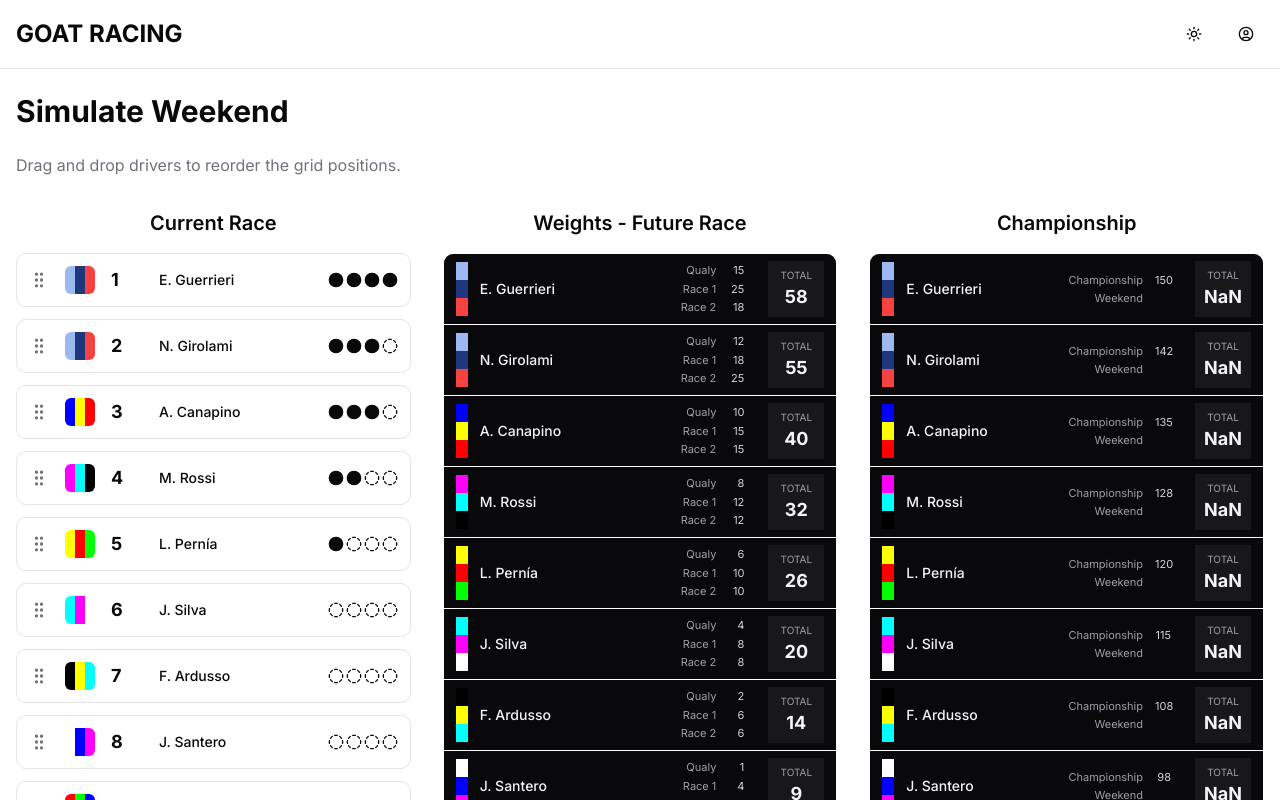
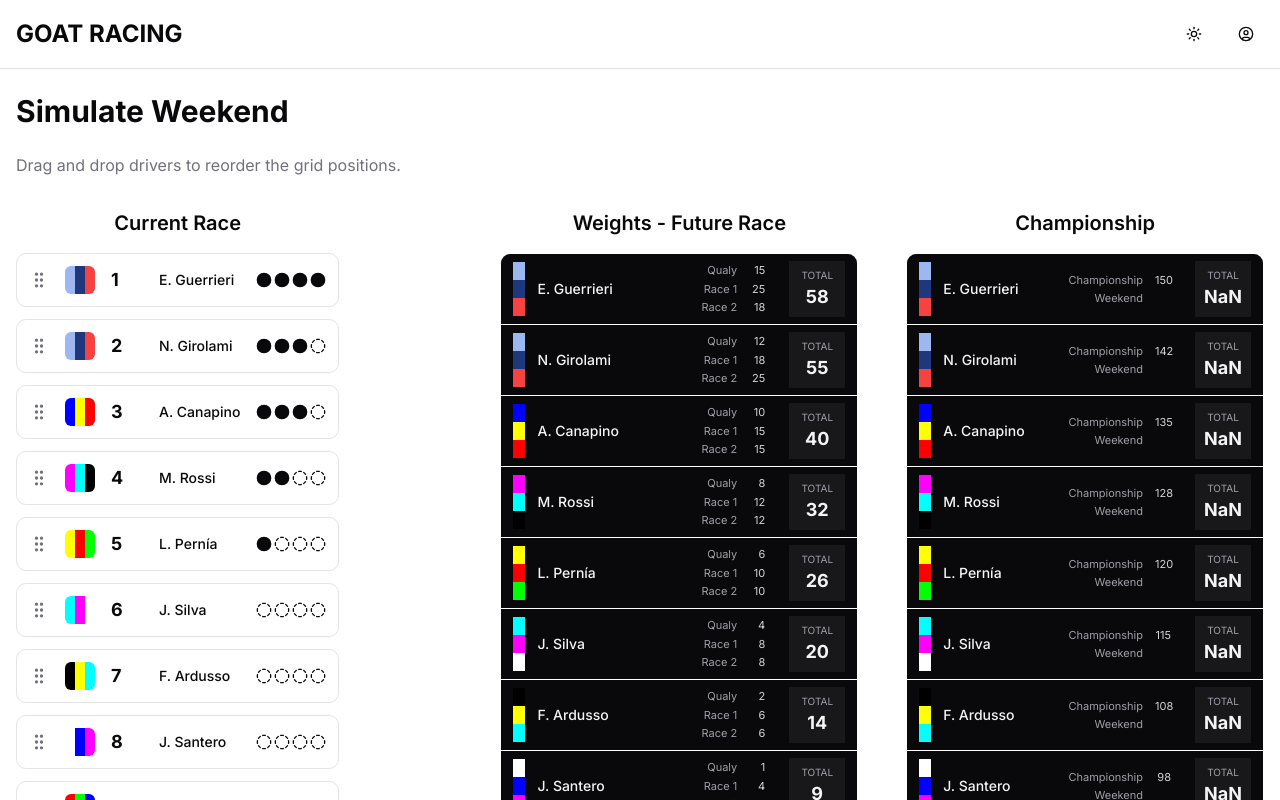
Before and after one commit to SantiagoKirylukMaclean/tcrseries-fe, a Next.js app: page /simulate in a window 1280 px wide. Shown: the top 800 px of the page. Built offline with nearby package versions, Linux system fonts and the light colour scheme.

Commit message:
columnas más angostas y divididas más claramente para no confudir al usuario respecto de columnas de interacción y columnas de outcomes

```diff
--- a/src/app/simulate/page.tsx
+++ b/src/app/simulate/page.tsx
@@ -218,8 +218,8 @@ export default function SimulatePage() {
         </p>
       </div>
 
-      <div className="grid grid-cols-3 gap-8">
-        <div>
+      <div className="flex gap-20 max-w-[1400px] mx-auto">
+        <div className="min-w-[320px]">
           <h2 className="text-xl font-semibold mb-4 text-center">Current Race</h2>
           <div className="space-y-3">
             <DndContext
@@ -239,7 +239,10 @@ export default function SimulatePage() {
           </div>
         </div>
 
-        <div>
+        <div className="border-l border-white/10 h-auto" />
+
+        <div className="flex-1 grid grid-cols-2 gap-12">
+          <div className="min-w-[320px]">
             <h2 className="text-xl font-semibold mb-4 text-center">Weights - Future Race</h2>
             <div className="rounded-lg overflow-hidden border-[0.5px] border-white">
               {drivers.map((driver, index) => (
@@ -250,7 +253,7 @@ export default function SimulatePage() {
             </div>
           </div>
 
-        <div>
+          <div className="min-w-[320px]">
             <h2 className="text-xl font-semibold mb-4 text-center">Championship</h2>
             <div className="rounded-lg overflow-hidden border-[0.5px] border-white">
               {drivers.map((driver, index) => (
@@ -262,5 +265,6 @@ export default function SimulatePage() {
           </div>
         </div>
       </div>
+    </div>
   )
 }
```
Lines whose indentation alone changed are shown as unchanged.
